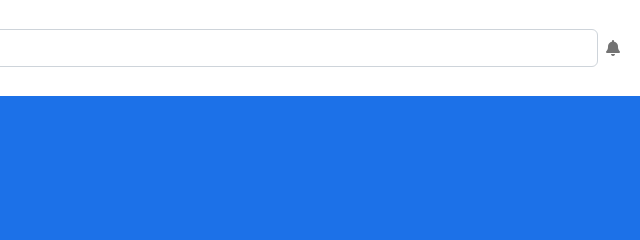
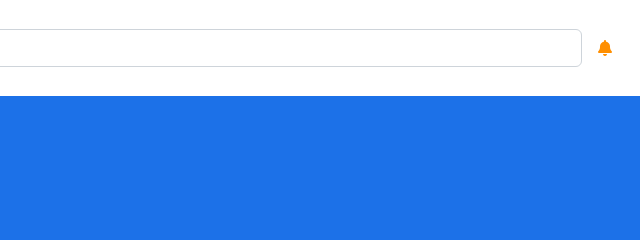
Before and after one commit to AlessandroFacci/html-css-bootstrap-dashboard, a plain HTML site: page index.html in a window 1280 px wide. Shown: the top 240 px of the page, 640-1280 px from the left. Drawn offline with nearby package versions, Linux system fonts and the light colour scheme.

Commit message:
html and css: edit

```diff
--- a/css/style.css
+++ b/css/style.css
@@ -6,6 +6,11 @@ nav form {
 
 .navbar-brand img {
   width: 70px;
+}
+
+.navbar i.fa-bell {
+  color: #ff8f00;
+  margin: 0.5rem;
 }
 
 /* SIDEBAR */
```
Also changed, not shown: index.html (+1 -0 lines).
